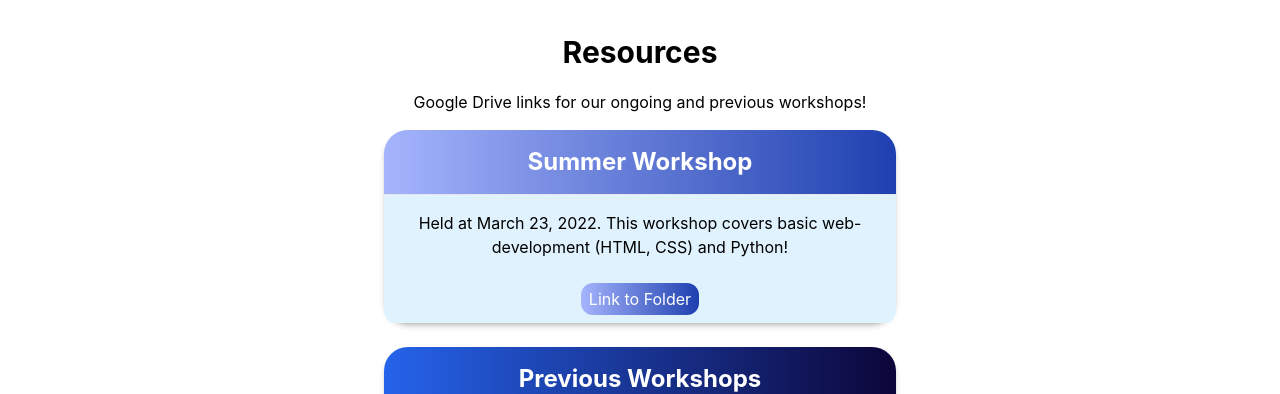
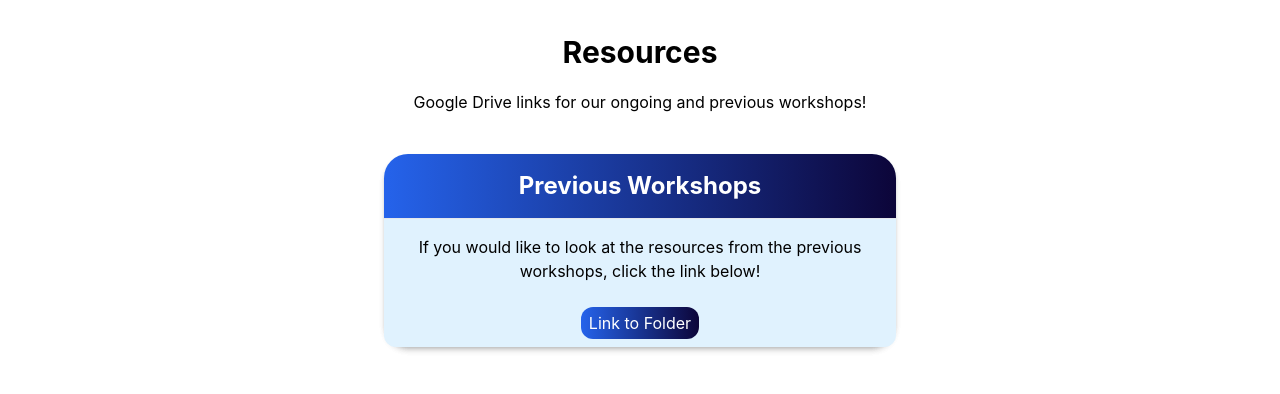
Before and after one commit to CSESoc-CompClub/cc-website-v2, a React (Create React App) app: page /resources in a window 1280 px wide. Shown: the part 980-1374 px from the top of the page. Built offline with nearby package versions, Linux system fonts and the light colour scheme; the HTML template or start-up script is replaced by a standard one.

Commit message:
hiding one element not worth a branch change

```diff
--- a/src/pages/Resources.jsx
+++ b/src/pages/Resources.jsx
@@ -15,7 +15,7 @@ export default function Resources() {
         <p class="gray-500">Google Drive links for our ongoing and previous workshops!</p>
         <div class="flex justify-center mb-3 p-4">
           <div class="flex flex-col space-y-6">
-              <ResourceCard/>
+              <div class='hidden'><ResourceCard/></div>
               <PreviousWorkshopCar/>
           </div>
         </div>
```
